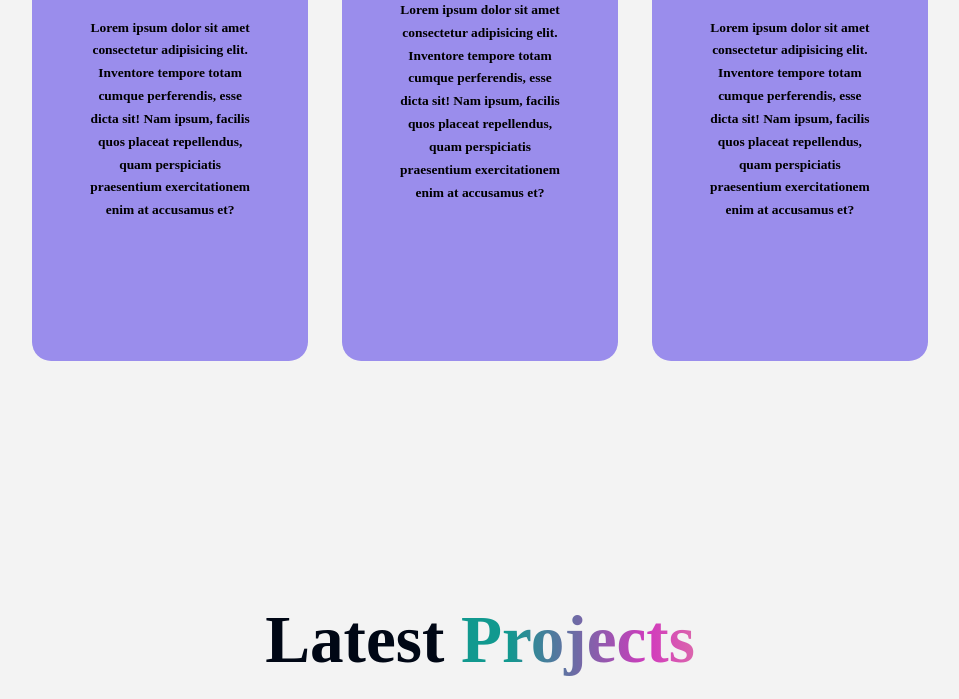
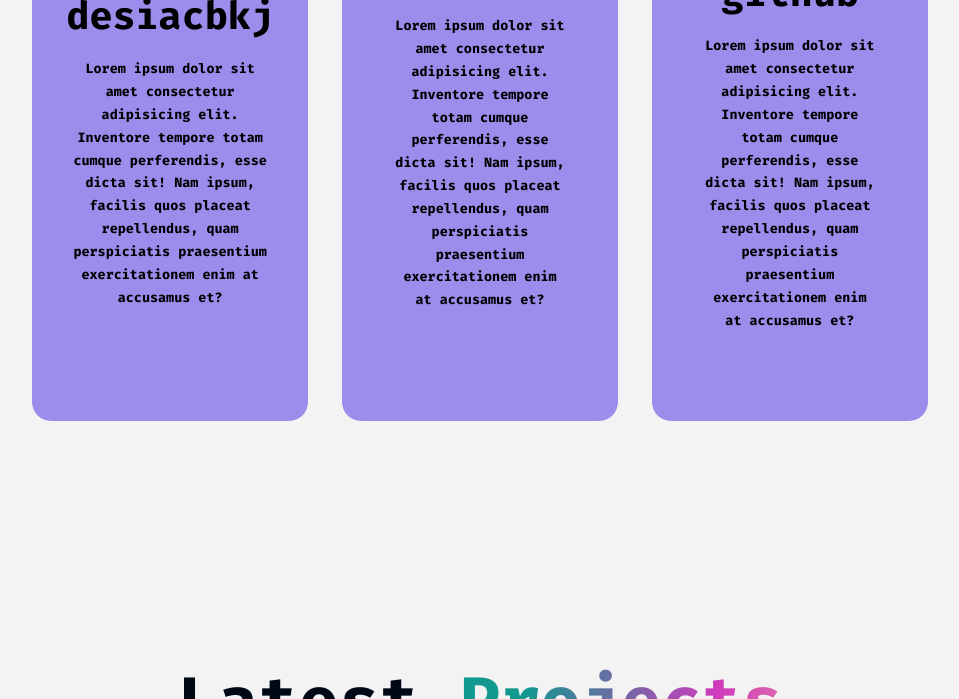
Before and after one commit to hiteshpanigrahi/My_Portfolio, a plain HTML site: page index.html in a window 1280 px wide. Shown: the part 3132-3831 px from the top of the page, without its empty margins (160-1119 px from the left). Drawn offline with nearby package versions, Linux system fonts and the light colour scheme.

Commit message:
Font updated to Fira Mono

```diff
--- a/style.css
+++ b/style.css
@@ -4,7 +4,7 @@
     box-sizing: border-box;
     text-decoration: none;
     scroll-behavior:smooth;
-    font-family: "Fira Code";
+    font-family: "Fira Mono";
 }
 
 :root {
```
